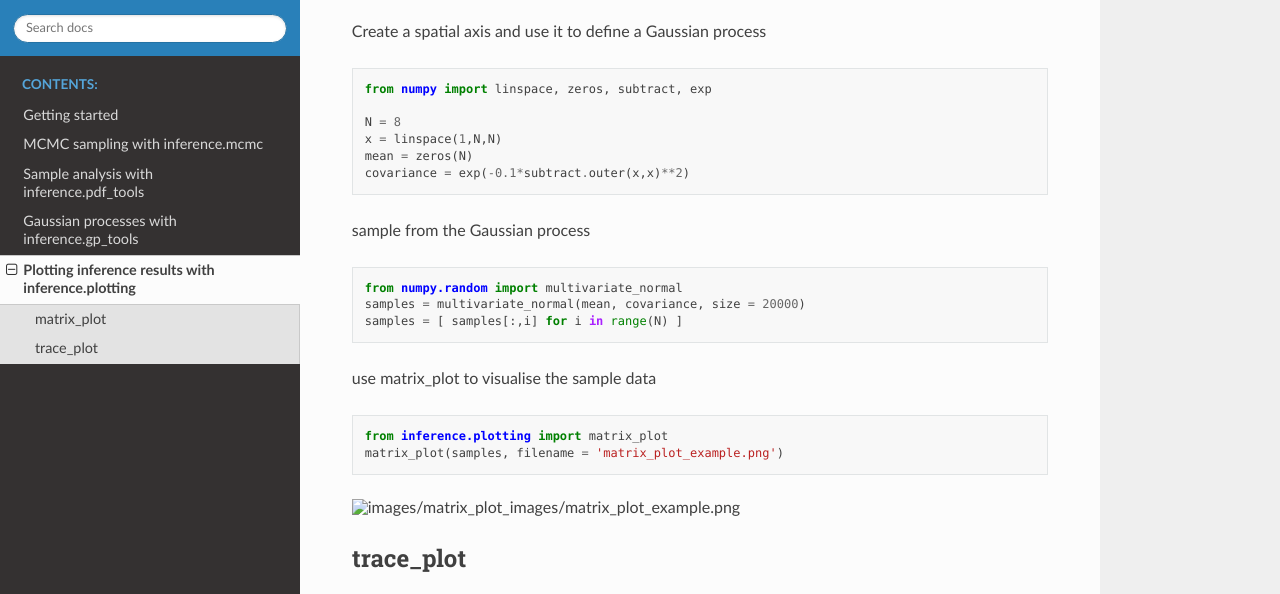
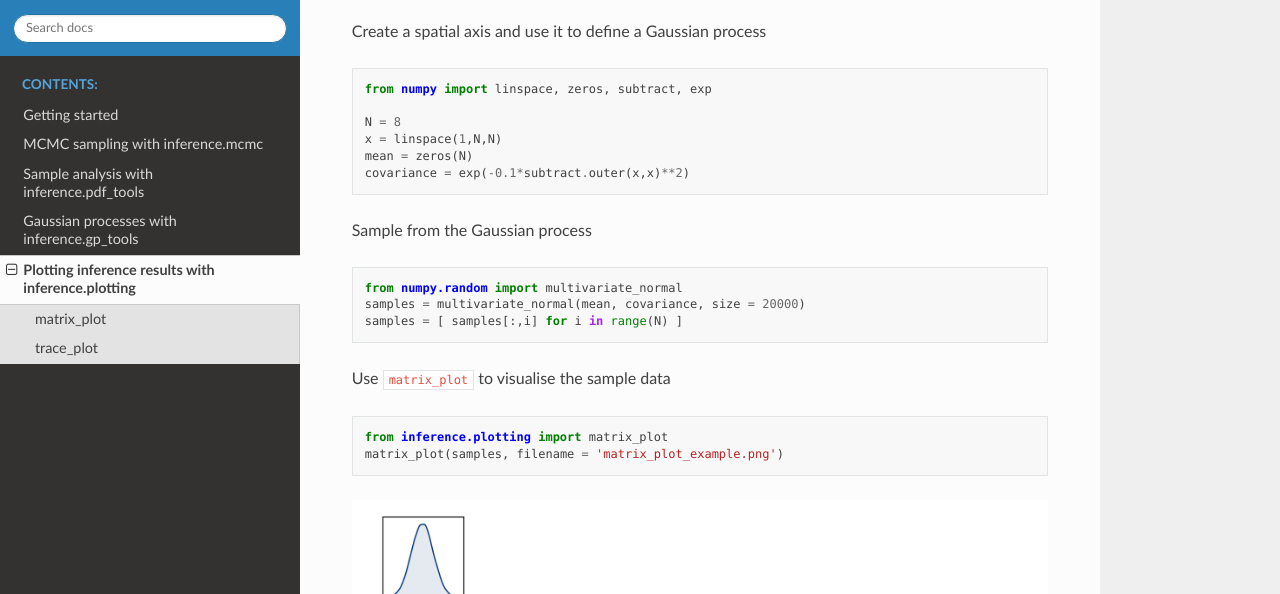
Before and after one commit to C-bowman/inference-tools-docs, a Sphinx documentation site: the page built from docs/source/plotting.rst, in a window 1280 px wide and 900 px high, scrolled down 355 px, cut to the strip 37-631 px from the top of the window. Built offline with Sphinx 7.4.7 and the Read the Docs theme 2.0.0, drawn with Linux system fonts in a browser that asks for light colours; pages that are not in the unit, such as notebooks, are missing from menus.

```diff
--- /dev/null
+++ b/docs/source/GibbsChain.rst
@@ -0,0 +1,6 @@
+
+GibbsChain
+~~~~~~~~~~
+
+.. autoclass:: inference.mcmc.GibbsChain
+   :members: advance, run_for, mode, get_marginal, get_sample, get_parameter, get_interval, plot_diagnostics, matrix_plot, trace_plot, set_non_negative, set_boundaries
--- /dev/null
+++ b/docs/source/HamiltonianChain.rst
@@ -0,0 +1,6 @@
+
+HamiltonianChain
+~~~~~~~~~~~~~~~~
+
+.. autoclass:: inference.mcmc.HamiltonianChain
+   :members: advance, run_for, mode, get_marginal, get_parameter, plot_diagnostics, matrix_plot, trace_plot
--- /dev/null
+++ b/docs/source/PcaChain.rst
@@ -0,0 +1,6 @@
+
+PcaChain
+~~~~~~~~
+
+.. autoclass:: inference.mcmc.PcaChain
+   :members: advance, run_for, mode, get_marginal, get_sample, get_parameter, get_interval, plot_diagnostics, matrix_plot, trace_plot, parameter_boundaries
--- a/docs/source/plotting.rst
+++ b/docs/source/plotting.rst
@@ -19,7 +19,7 @@ Create a spatial axis and use it to define a Gaussian process
    mean = zeros(N)
    covariance = exp(-0.1*subtract.outer(x,x)**2)
 
-sample from the Gaussian process
+Sample from the Gaussian process
 
 .. code-block:: python
 
@@ -27,7 +27,7 @@ sample from the Gaussian process
    samples = multivariate_normal(mean, covariance, size = 20000)
    samples = [ samples[:,i] for i in range(N) ]
 
-use matrix_plot to visualise the sample data
+Use ``matrix_plot`` to visualise the sample data
 
 .. code-block:: python
 
```
Also changed, not shown: docs/source/demos.rst (deleted, +0 -14 lines), docs/source/mcmc.rst (+6 -24 lines), docs/source/pdf_tools.rst (+0 -8 lines), docs/source/images/matrix_plot_images/matrix_plot_example.png (renamed from docs/source/images/matrix_plot_image/matrix_plot_example.png), docs/source/images/matrix_plot_images/matrix_plot_image_production.py (renamed from docs/source/images/matrix_plot_image/matrix_plot_image_production.py).
